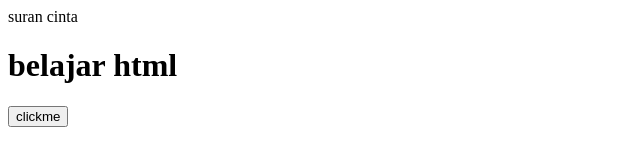
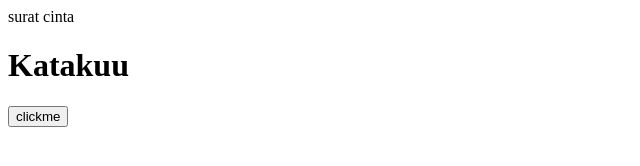
Before and after one commit to keenstack/sturdy-fiesta, a plain HTML site: page index.html in a window 1280 px wide. Shown: the whole page, without its empty margins (0-640 px from the left). Drawn offline with Linux system fonts and the light colour scheme.

Commit message:
my first commit

```diff
--- a/index.html
+++ b/index.html
@@ -1,7 +1,7 @@
 <html>
     <head>
-        <head>suran cinta</head>
-        <h1>belajar html</h1>
+        <head>surat cinta</head>
+        <h1>Katakuu</h1>
     </head>
     <body>
 
```
